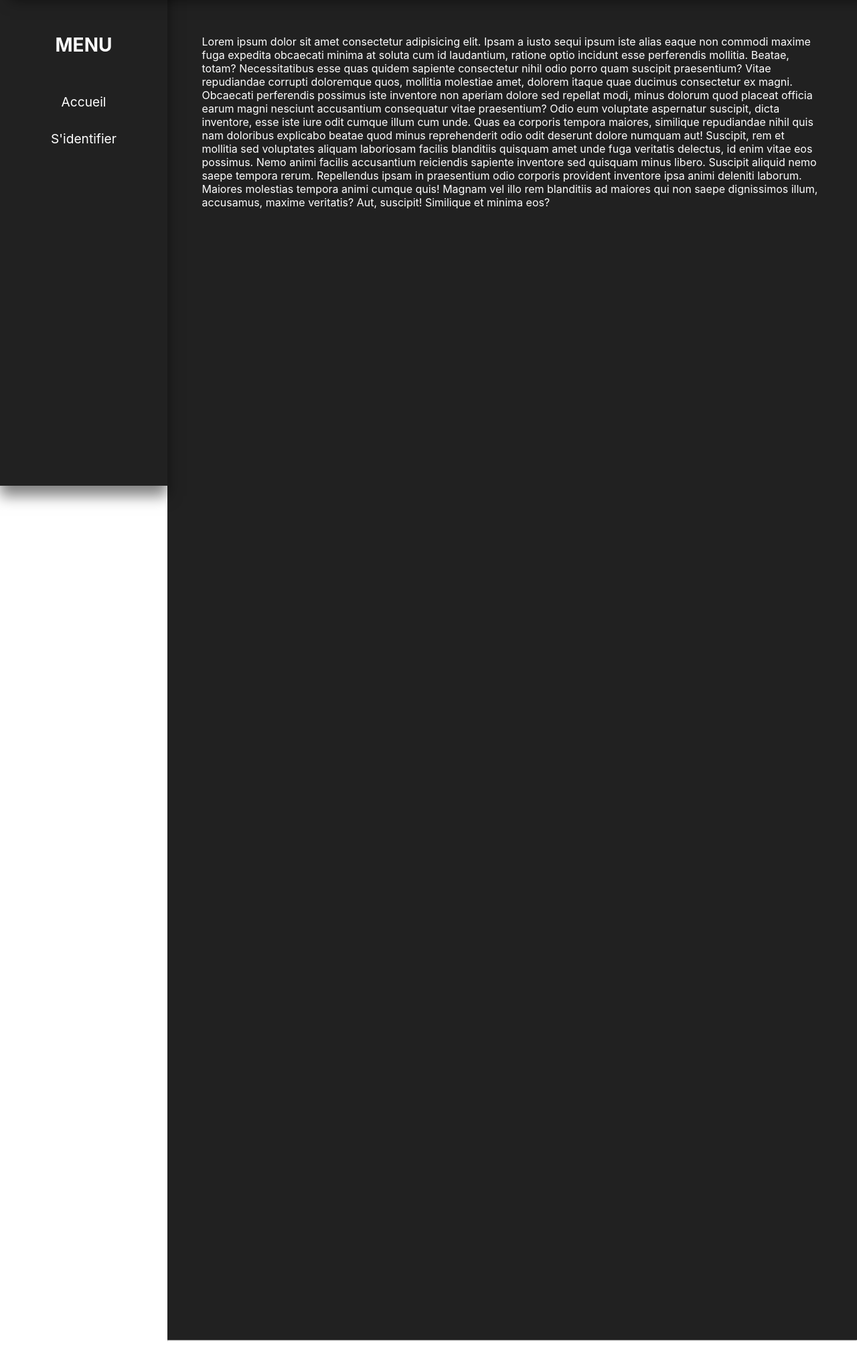
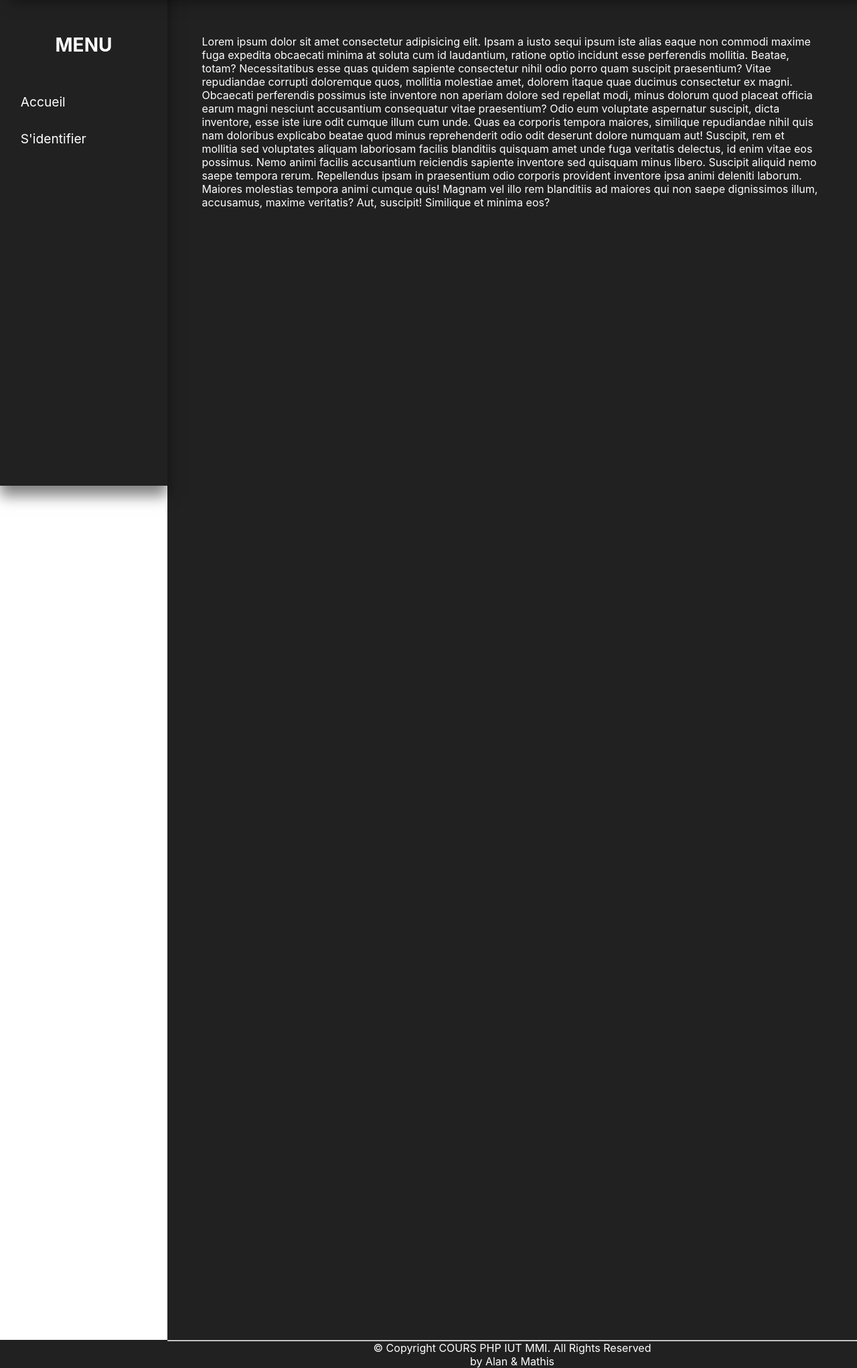
Before and after one commit to mathis-lambert/bddgestion, a PHP site: page / in a window 1280 px wide. Shown: the part 75-2117 px from the top of the page at 67% size. Run offline with PHP 8.4, Linux system fonts and the light colour scheme.

Commit message:
minor update

```diff
--- a/assets/app/app.js
+++ b/assets/app/app.js
@@ -1,3 +1,4 @@
+// Bouton du mode nuit présent dans la NAVBAR
 const nightBtn = document.getElementById("night-mode");
 const body = document.querySelector("body");
 
--- a/assets/style/style.css
+++ b/assets/style/style.css
@@ -129,7 +129,6 @@ body {
   -webkit-box-flex: 1;
       -ms-flex: 1;
           flex: 1;
-  text-align: center;
   margin-bottom: 20px;
   display: block;
 }
@@ -175,6 +174,7 @@ body {
 }
 
 footer {
+  background-color: var(--background-color);
   padding-left: clamp(250px, 15vw, 25vw);
 }
 /*# sourceMappingURL=style.css.map */
--- a/assets/style/style.scss
+++ b/assets/style/style.scss
@@ -103,7 +103,6 @@ body {
 
       li {
         flex: 1;
-        text-align: center;
         margin-bottom: 20px;
         display: block;
 
@@ -148,5 +147,6 @@ body {
 }
 
 footer {
+  background-color: var(--background-color);
   padding-left: clamp(250px, 15vw, 25vw);
 }
--- a/include/footer.php
+++ b/include/footer.php
@@ -3,7 +3,6 @@
     <hr>
     <div class="align-center footer-content">
         <p> © Copyright COURS PHP IUT MMI. All Rights Reserved</p>
-        <p>
-            </> by Alan & Mathis</p>
+        <p>by Alan & Mathis</p>
     </div>
 </footer>
```
Also changed, not shown: 1 other file.
